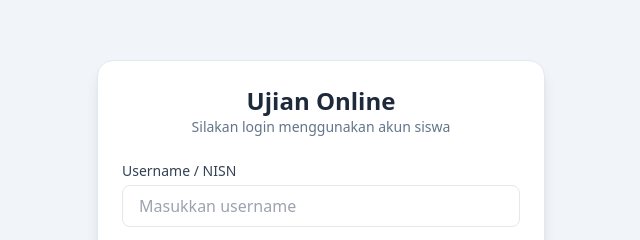
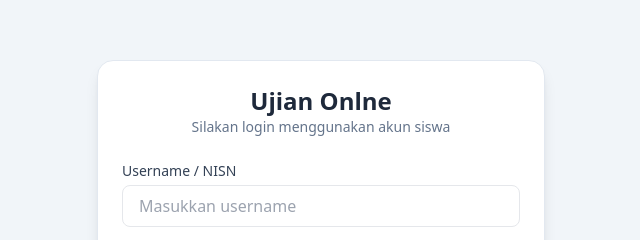
Before and after one commit to nur11syawala-max/web-ujian, a plain HTML site: page index.html in a window 1280 px wide. Shown: the part 173-413 px from the top of the page, 319-959 px from the left. Drawn offline with nearby package versions, Linux system fonts and the light colour scheme.

Commit message:
Update index.html

```diff
--- a/index.html
+++ b/index.html
@@ -21,7 +21,7 @@
   <div id="page-login" class="flex min-h-screen items-center justify-center p-4">
     <div class="w-full max-w-md bg-white p-6 rounded-2xl shadow-lg border border-slate-200">
       <div class="text-center mb-6">
-        <h1 class="text-2xl font-bold text-slate-800">Ujian Online</h1>
+        <h1 class="text-2xl font-bold text-slate-800">Ujian Onlne</h1>
         <p class="text-sm text-slate-500">Silakan login menggunakan akun siswa</p>
       </div>
 
```
